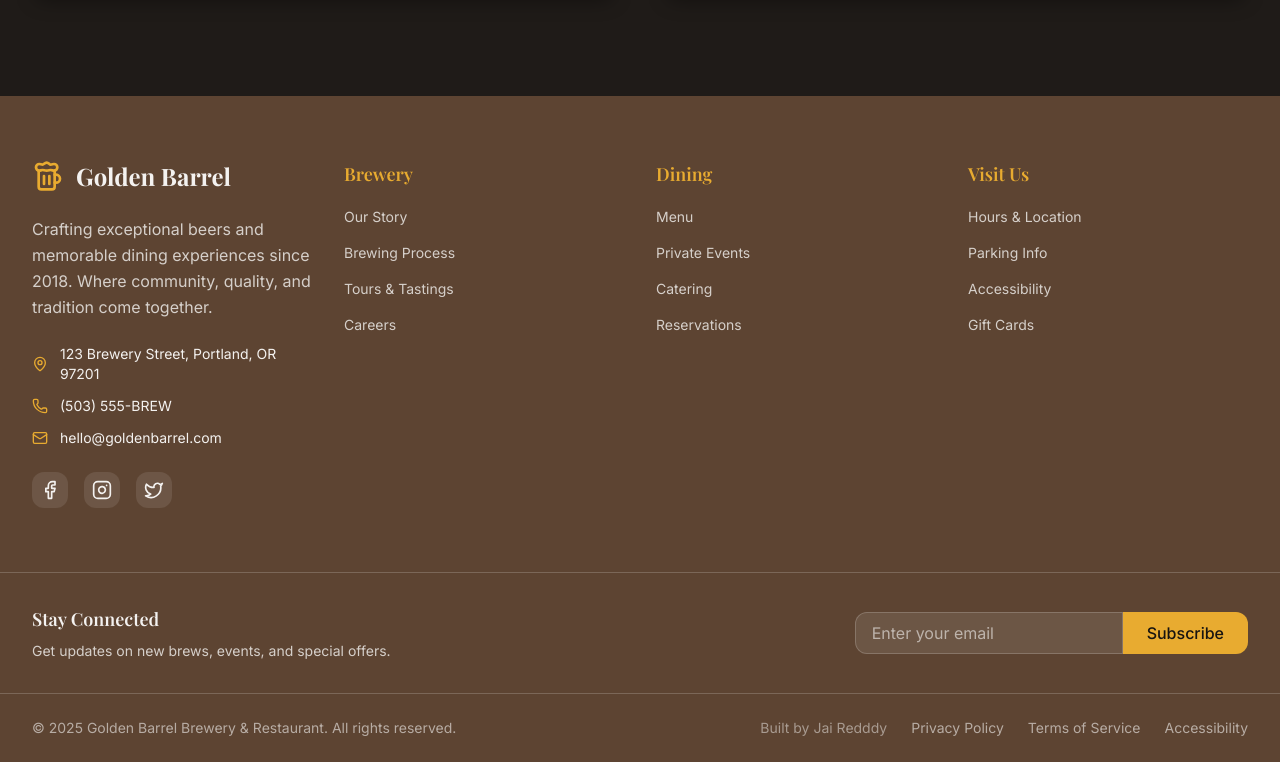
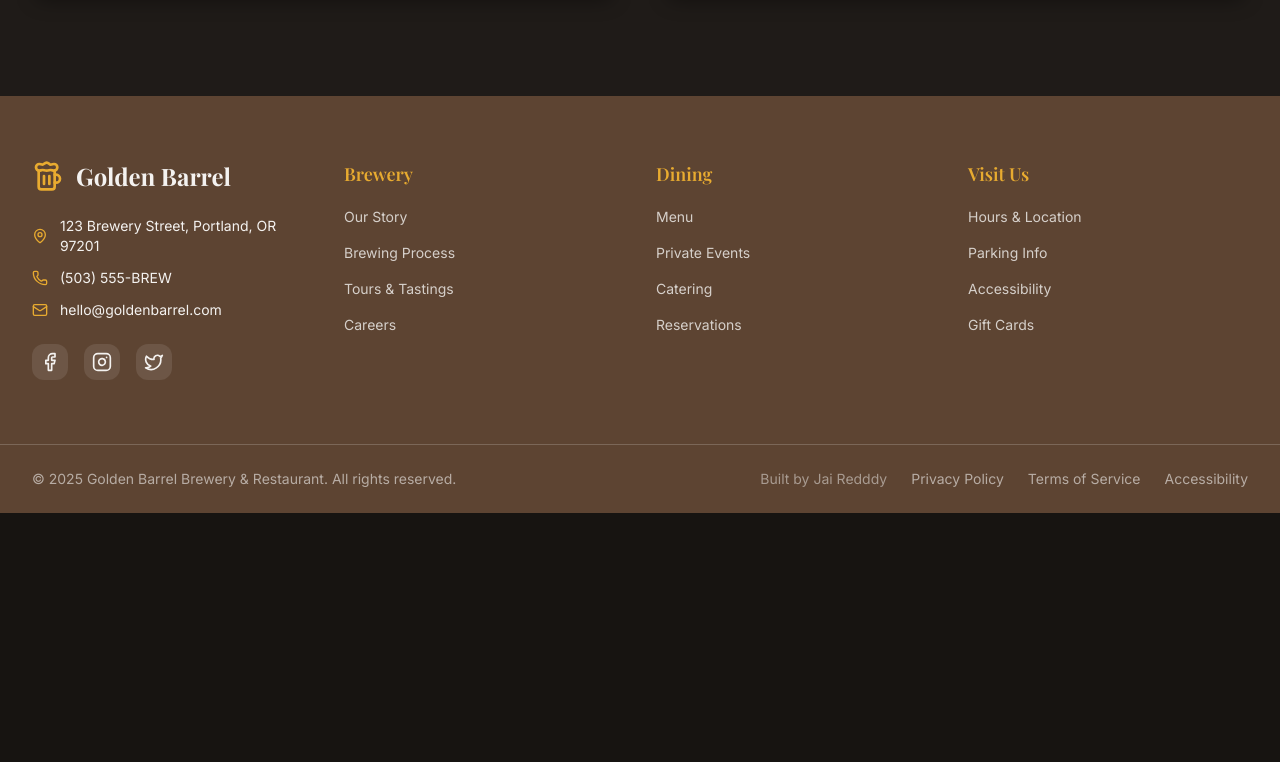
Before and after one commit to Jairedddy/Golden-Barell-Brewery, a React (Vite) app: page / in a window 1280 px wide. Shown: the part 10276-11038 px from the top of the page. After the commit the page ends 10789 px from the top, so only its background shows below. Built offline with nearby package versions, Linux system fonts and the light colour scheme; the HTML template or start-up script is replaced by a standard one.

Commit message:
footer refined.

```diff
--- a/src/components/Footer.tsx
+++ b/src/components/Footer.tsx
@@ -51,11 +51,6 @@ const Footer: React.FC = () => {
               <Beer className="h-8 w-8 text-primary" />
               <span className="text-2xl font-display font-bold">Golden Barrel</span>
             </div>
-
-            <p className="text-secondary-foreground/80 leading-relaxed">
-              Crafting exceptional beers and memorable dining experiences since 2018.
-              Where community, quality, and tradition come together.
-            </p>
 
             {/* Contact Info */}
             <div className="space-y-3">
@@ -144,31 +139,6 @@ const Footer: React.FC = () => {
         </div>
       </div>
 
-      {/* Newsletter Section */}
-      <div className="border-t border-secondary-foreground/20">
-        <div className="brewing-container py-8">
-          <div className="flex flex-col lg:flex-row items-center justify-between gap-6">
-            <div>
-              <h3 className="font-semibold text-lg mb-2">Stay Connected</h3>
-              <p className="text-secondary-foreground/80 text-sm">
-                Get updates on new brews, events, and special offers.
-              </p>
-            </div>
-
-            <div className="flex w-full lg:w-auto max-w-md">
-              <input
-                type="email"
-                placeholder="Enter your email"
-                className="flex-1 px-4 py-2 bg-secondary-foreground/10 border border-secondary-foreground/20 rounded-l-lg focus:outline-none focus:ring-2 focus:ring-primary text-secondary-foreground placeholder:text-secondary-foreground/60"
-              />
-              <button className="bg-primary text-primary-foreground px-6 py-2 rounded-r-lg hover:bg-primary/90 transition-colors duration-200 font-medium">
-                Subscribe
-              </button>
-            </div>
-          </div>
-        </div>
-      </div>
-
       {/* Bottom Bar */}
       <div className="border-t border-secondary-foreground/20">
         <div className="brewing-container py-6">
```
